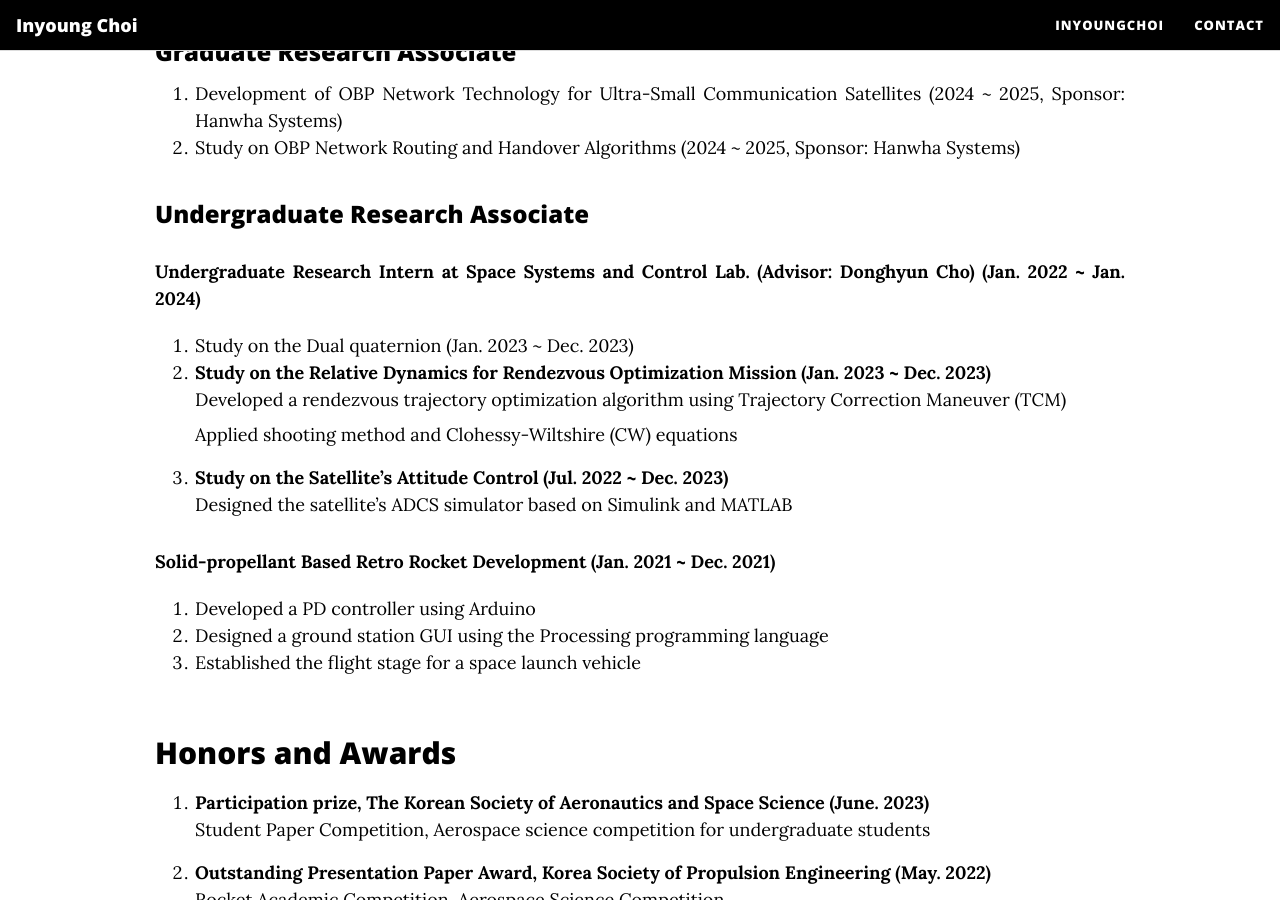
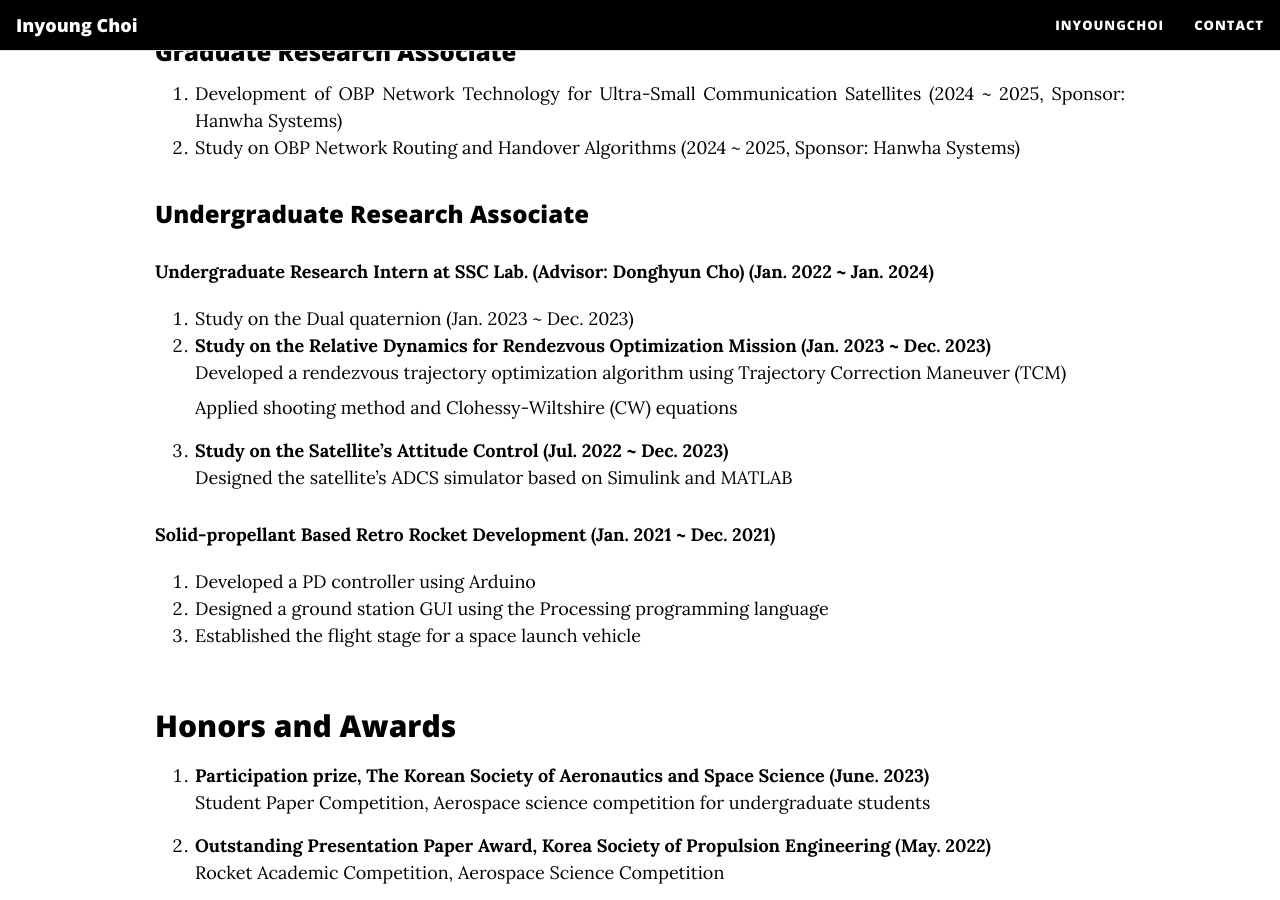
Before and after one commit to InyoungChoi-acai/InyoungChoi-acai.github.io, a Jekyll site: the page built from InyoungChoi.md, in a window 1280 px wide and 900 px high, scrolled down 1623 px. Built offline with Jekyll 4.4.1, drawn with Linux system fonts in a browser that asks for light colours; nearby versions of some CDN libraries.

Commit message:
Update InyoungChoi.md

```diff
--- a/InyoungChoi.md
+++ b/InyoungChoi.md
@@ -58,7 +58,7 @@ Inyoung Choi received his B.S. degree (<i>summa cum laude</i>) in aerospace engi
  2. Study on OBP Network Routing and Handover Algorithms (2024 ~ 2025, Sponsor: Hanwha Systems)
 
 ### Undergraduate Research Associate
-**Undergraduate Research Intern at Space Systems and Control Lab. (Advisor: Donghyun Cho) (Jan. 2022 ~ Jan. 2024)**
+**Undergraduate Research Intern at SSC Lab. (Advisor: Donghyun Cho) (Jan. 2022 ~ Jan. 2024)**
  1. Study on the Dual quaternion (Jan. 2023 ~ Dec. 2023)
  2. Study on the Relative Dynamics for Rendezvous Optimization Mission (Jan. 2023 ~ Dec. 2023) <br>
    : Developed a rendezvous trajectory optimization algorithm using Trajectory Correction Maneuver (TCM) <br>
```
